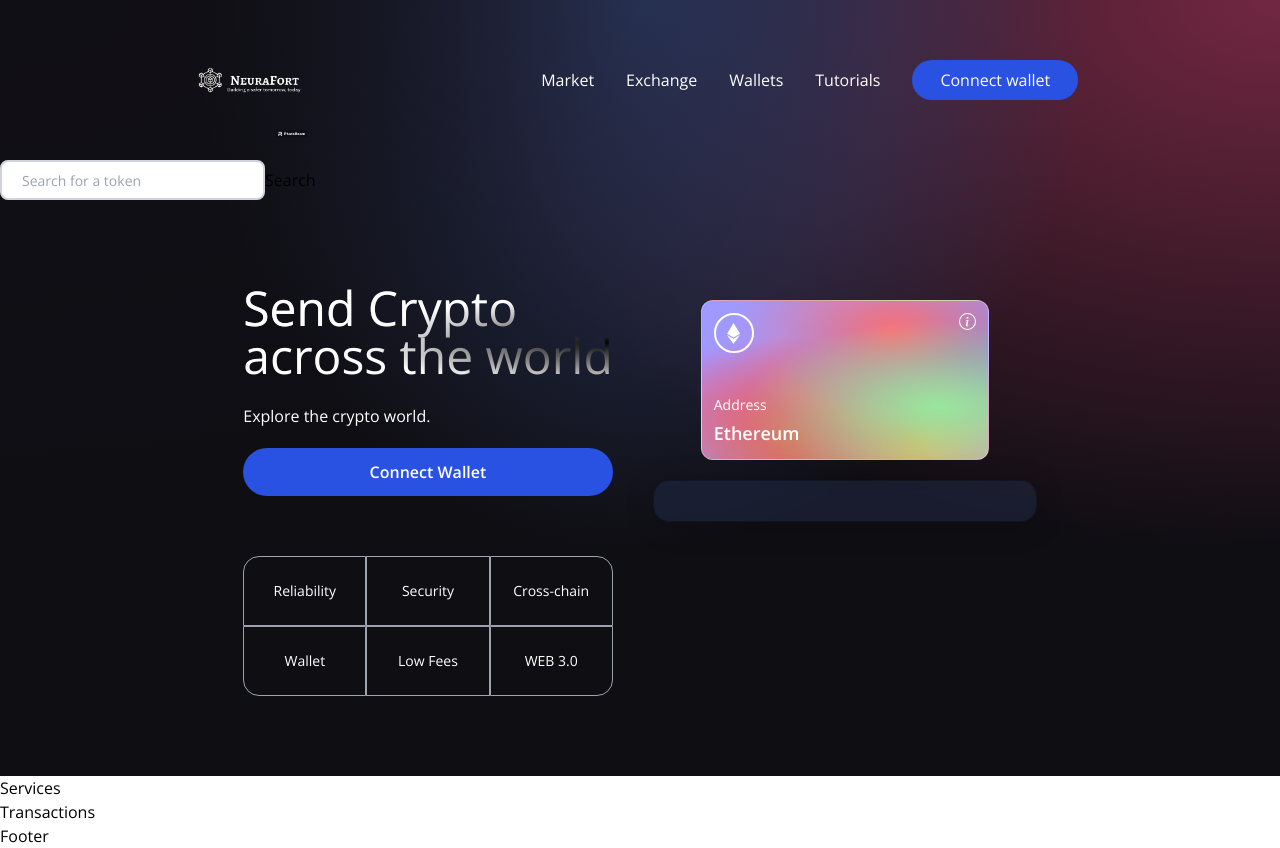
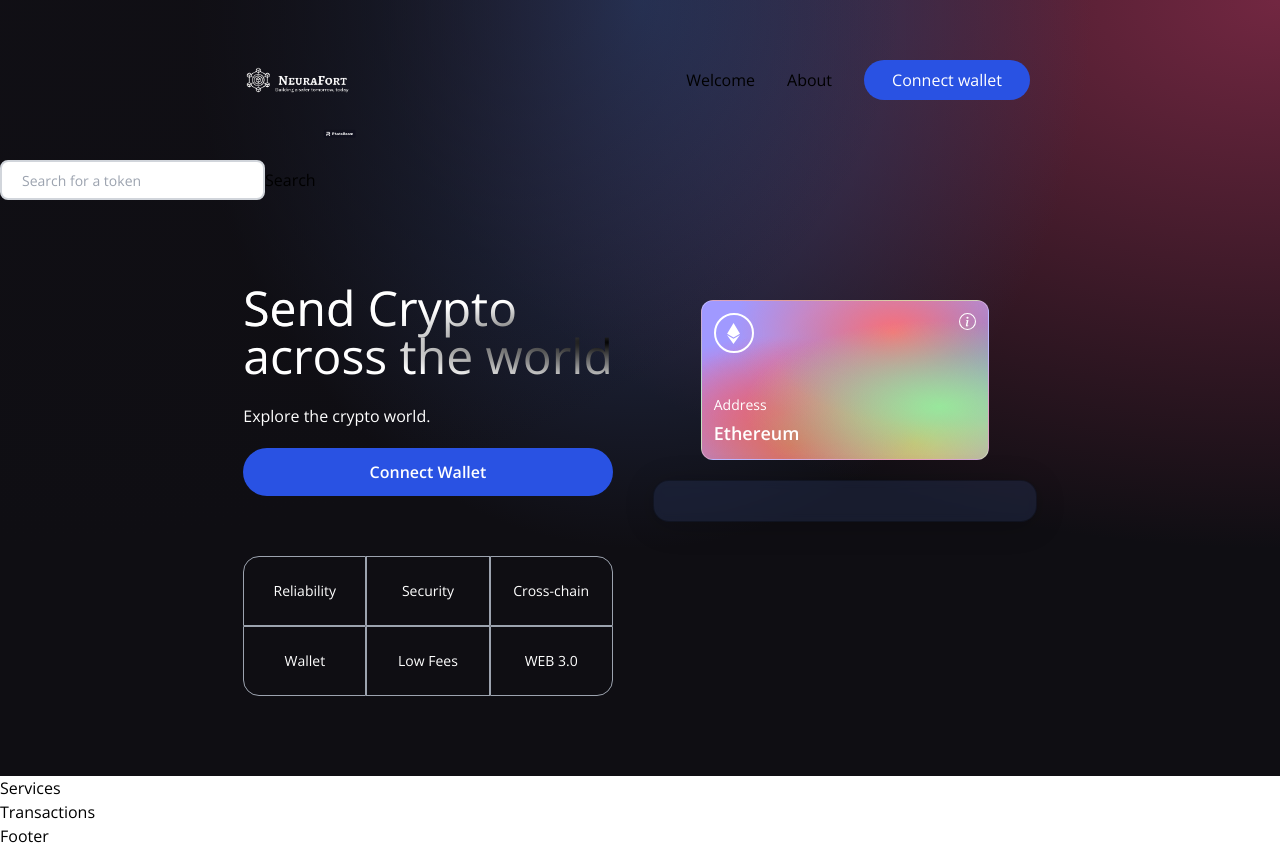
Before and after one commit to NeuraFort/neurafort.github.io, a React (Vite) app in the folder client/: page / in a window 1280 px wide. Built offline with nearby package versions, Linux system fonts and the light colour scheme.

Commit message:
connected pages using Link

```diff
--- a/client/src/App.jsx
+++ b/client/src/App.jsx
@@ -5,21 +5,24 @@ import { BrowserRouter, Routes, Route } from 'react-router-dom';
 const App = () => {
 
   return (
+    <BrowserRouter>
       <div className="min-h-screen">
         <div className="gradient-bg-welcome">
           <Navbar />
           <SearchBar />
-        <BrowserRouter>
+
             <Routes>
               <Route exact path="/" element={<Welcome />} />
-            <Route exact path="/about" element={<About />} />
+              <Route exact path="/About" element={<About />} />
+              <Route exact path="/Welcome" element={<Welcome />} />
             </Routes>
-        </BrowserRouter>
         </div>
         <Services />
         <Transactions />
         <Footer />
       </div>
+    </BrowserRouter>
+
   );
 }
 
--- a/client/src/components/Navbar.jsx
+++ b/client/src/components/Navbar.jsx
@@ -2,13 +2,18 @@ import { HiMenuAlt4 } from 'react-icons/hi';
 import { AiOutlineClose } from 'react-icons/ai';
 import { IoMdOpen } from "react-icons/io";
 import { useState } from 'react';
+import { Link } from 'react-router-dom';
 
 import logo from '../../images/logo.png';
 const NavbarItem = ({ title, classProps }) => {
 
+
     return (
         <li className={`mx-4 cursor-pointer ${classProps}$`}>
-            {title}
+            <Link to={`/${title}`} className="nav-link nav-link:hover">
+                {title}
+            </Link>
+
         </li>
 
     );
@@ -25,7 +30,7 @@ const Navbar = () => {
                 </img>
             </div>
             <ul className="text-white md:flex hidden list-none flex-row justify-between items-center flex-initial">
-                {["Market", "Exchange", "Wallets", "Tutorials"].map((item, index) => (
+                {["Welcome", "About"].map((item, index) => (
                     <NavbarItem  key={item+index} title={item}/>
                 ))}
                 <form  className="bg-[#2952e3] py-2 px-7 mx-4 rounded-full cursor-pointer hover:bg-[#2546bd]" action="https://www.pinksale.finance" method="get" target="_blank">
@@ -45,7 +50,7 @@ const Navbar = () => {
                         <li className="text-xl w-full my-2">
                             <AiOutlineClose onClick={() => setToggleMenu(false)} />
                         </li>
-                        {["Market", "Exchange", "Wallets", "Tutorials"].map((item, index) => (
+                        {["Welcome", "About"].map((item, index) => (
                         <NavbarItem  key={item+index} title={item} classProps="my-2 text-lg"/>
                 ))}
                     </ul>
--- a/client/src/index.css
+++ b/client/src/index.css
@@ -80,6 +80,16 @@ body {
   -webkit-text-fill-color: transparent;
 }
 
+.nav-link {
+  color: #000;
+  text-decoration: none;
+  transition: color 0.3s ease;
+}
+
+.nav-link:hover {
+  color: rgb(149, 135, 135);
+}
+
 @tailwind base;
 @tailwind components;
 @tailwind utilities;
```
Lines whose indentation alone changed are shown as unchanged.
